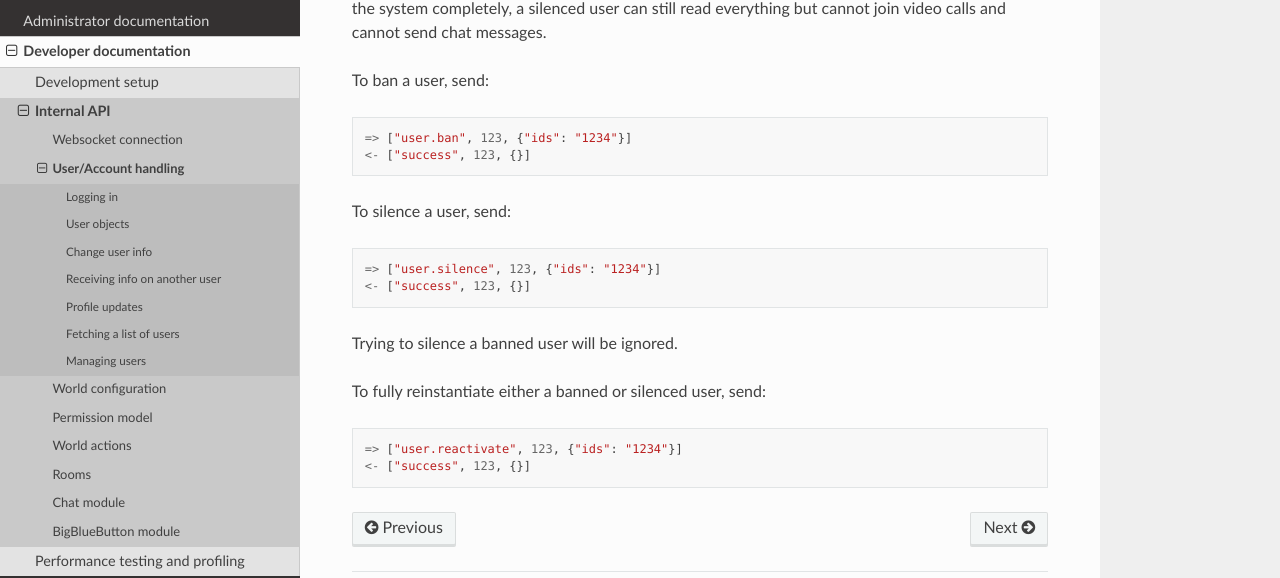
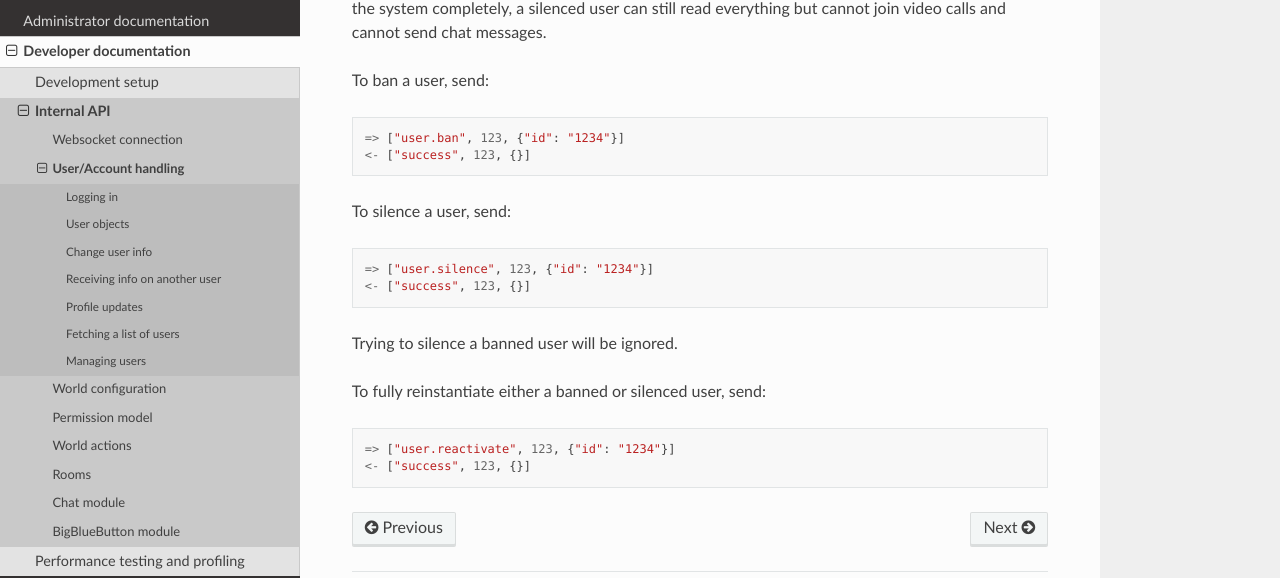
Before and after one commit to fossasia/eventyay-video, a Sphinx documentation site: the page built from docs/developer/api/user.rst, in a window 1280 px wide and 900 px high, scrolled down 2321 px. Shown: the part 224-802 px from the top of the window. Built offline with Sphinx 7.4.7 and the Read the Docs theme 2.0.0, drawn with Linux system fonts in a browser that asks for light colours.

Commit message:
Docs fix

```diff
--- a/docs/developer/api/user.rst
+++ b/docs/developer/api/user.rst
@@ -104,17 +104,17 @@ a silenced user can still read everything but cannot join video calls and cannot
 
 To ban a user, send::
 
-    => ["user.ban", 123, {"ids": "1234"}]
+    => ["user.ban", 123, {"id": "1234"}]
     <- ["success", 123, {}]
 
 To silence a user, send::
 
-    => ["user.silence", 123, {"ids": "1234"}]
+    => ["user.silence", 123, {"id": "1234"}]
     <- ["success", 123, {}]
 
 Trying to silence a banned user will be ignored.
 
 To fully reinstantiate either a banned or silenced user, send::
 
-    => ["user.reactivate", 123, {"ids": "1234"}]
+    => ["user.reactivate", 123, {"id": "1234"}]
     <- ["success", 123, {}]
```
